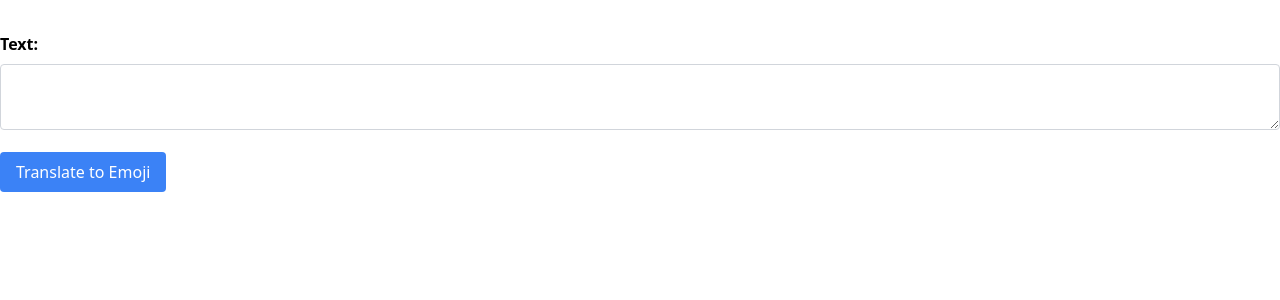
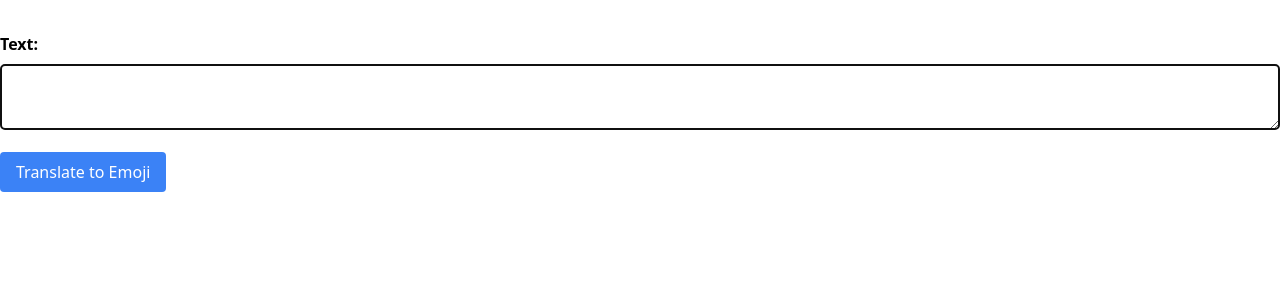
Before and after one commit to hecker/emoji.cx, a Next.js app: page / in a window 1280 px wide. Shown: the top 300 px of the page. Built offline with nearby package versions, Linux system fonts and the light colour scheme.

Commit message:
Auto-focus on text input, so you can direcftly start writing.

```diff
--- a/app/page.tsx
+++ b/app/page.tsx
@@ -1,6 +1,6 @@
 "use client";
 
-import { useState } from "react";
+import { useState, useEffect, useRef } from "react";
 import emojis from "lib/emojis.json";
 import copy from "copy-to-clipboard";
 
@@ -20,6 +20,12 @@ export default function HomePage() {
   const [text, setText] = useState("");
   const [emoji, setEmoji] = useState(null as Emoji | null);
   const [isLoading, setIsLoading] = useState(false);
+
+  const textAreaRef = useRef<HTMLTextAreaElement>(null);
+
+  useEffect(() => {
+    textAreaRef.current?.focus();
+  }, []);
 
   const handleCopy = (text: string) => {
     copy(text);
@@ -54,6 +60,7 @@ export default function HomePage() {
           Text:
         </label>
         <textarea
+          ref={textAreaRef}
           id="text"
           className="w-full p-2 border border-gray-300 rounded"
           value={text}
```
